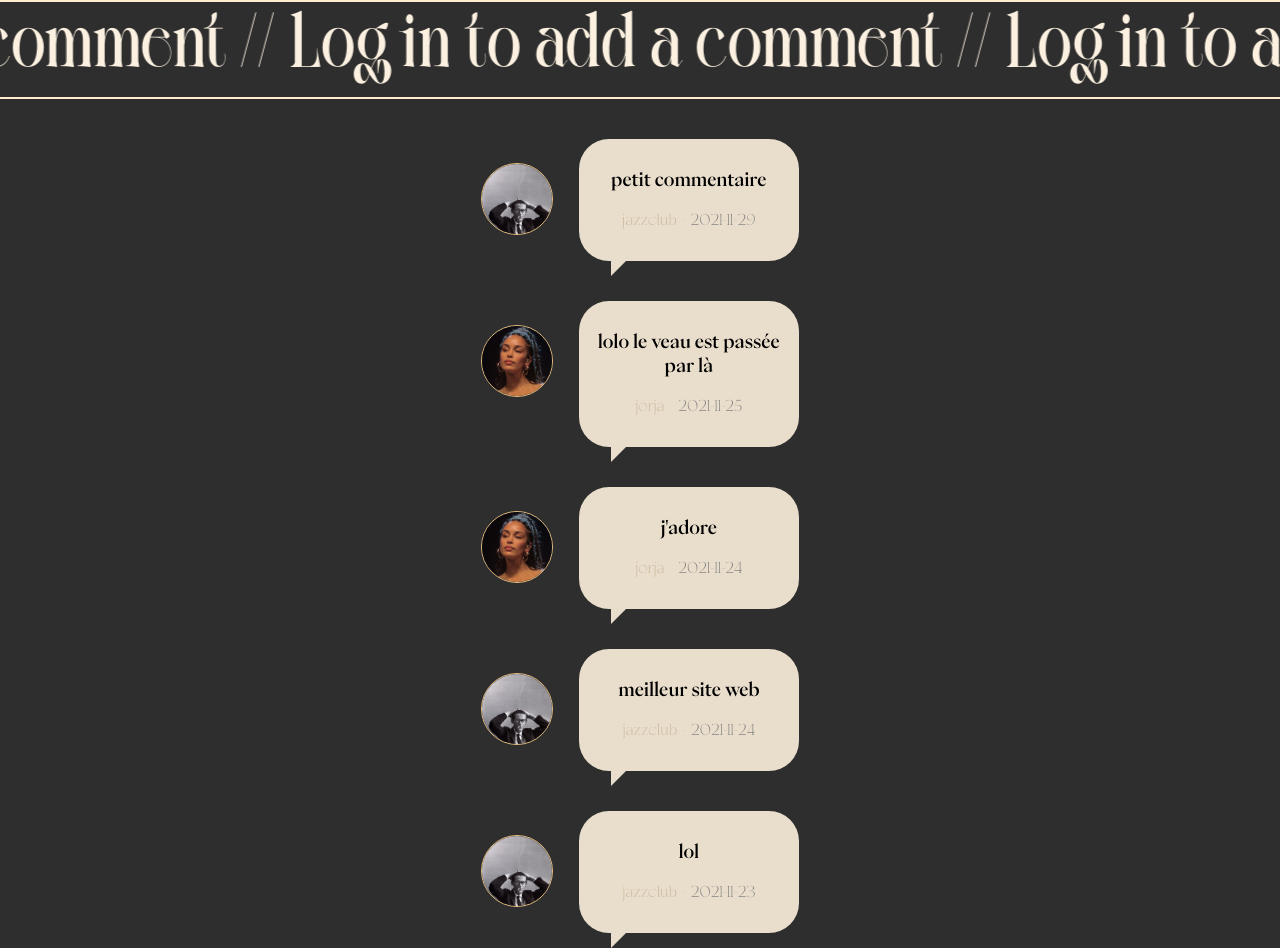
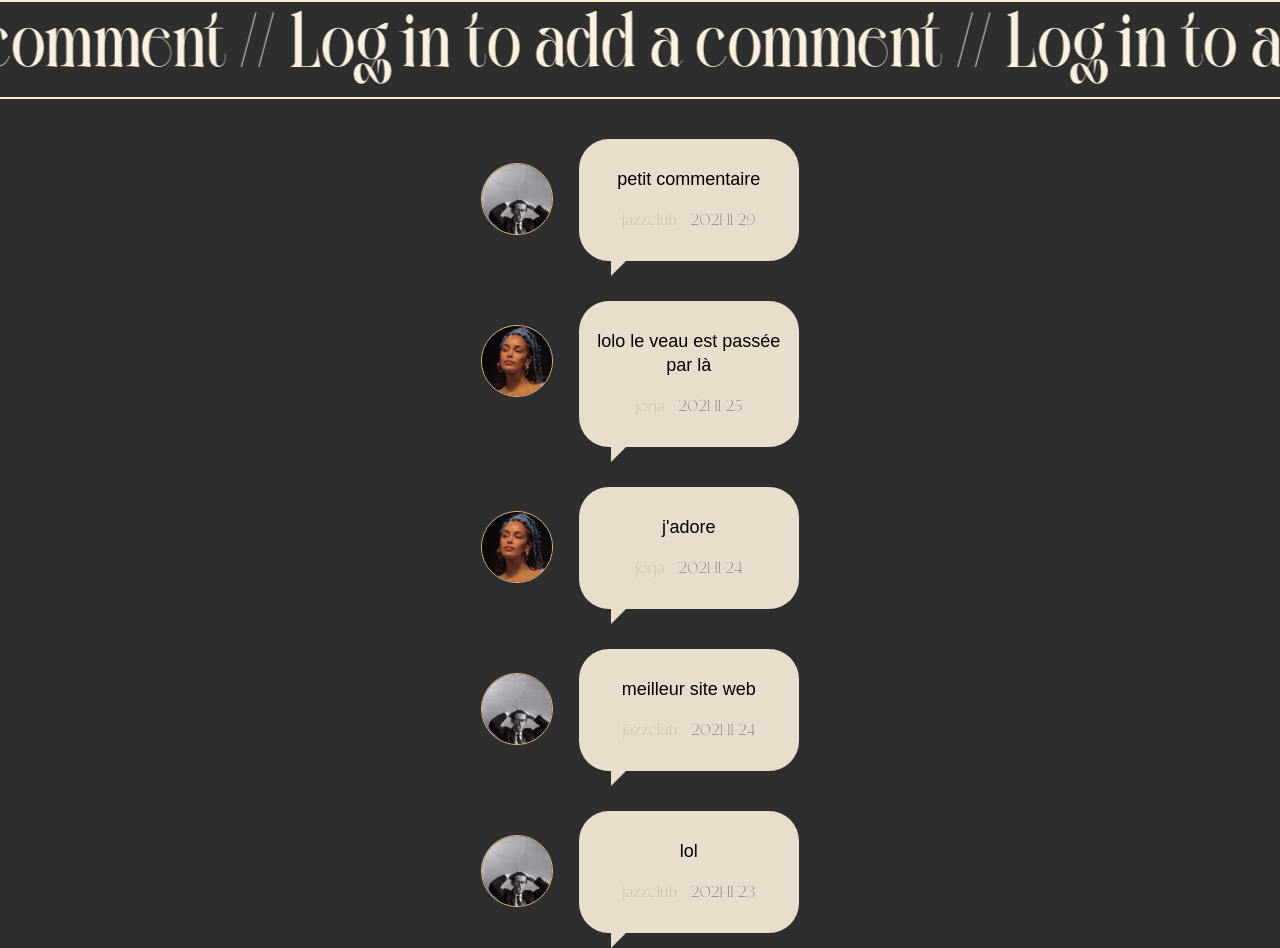
Before and after one commit to laura-savickaite/livre-or, a PHP site: page /livre-or.php in a window 1280 px wide. Shown: the part 104-1052 px from the top of the page. Run offline with PHP 8.4, Linux system fonts and the light colour scheme; data comes from the database, SQL or seed files in the repository.

Commit message:
font changement bis

```diff
--- a/livre-or.php
+++ b/livre-or.php
@@ -22,6 +22,9 @@
     <meta charset="UTF-8">
     <meta http-equiv="X-UA-Compatible" content="IE=edge">
     <meta name="viewport" content="width=device-width, initial-scale=1.0">
+    <link rel="preconnect" href="https://fonts.googleapis.com">
+    <link rel="preconnect" href="https://fonts.gstatic.com" crossorigin>
+    <link href="https://fonts.googleapis.com/css2?family=Alegreya+Sans:wght@300&display=swap" rel="stylesheet">
     <link rel="stylesheet" href="style.css">
     <title>Livre d'or || Ungodly Hour Radio</title>
 </head>
--- a/style.css
+++ b/style.css
@@ -376,7 +376,7 @@
 
 .bubble {
     position: relative;
-    font-family: Eiko;
+    font-family: 'Alegreya Sans', sans-serif;
     font-size: 18px;
     line-height: 24px;
     width: 200px;
```
